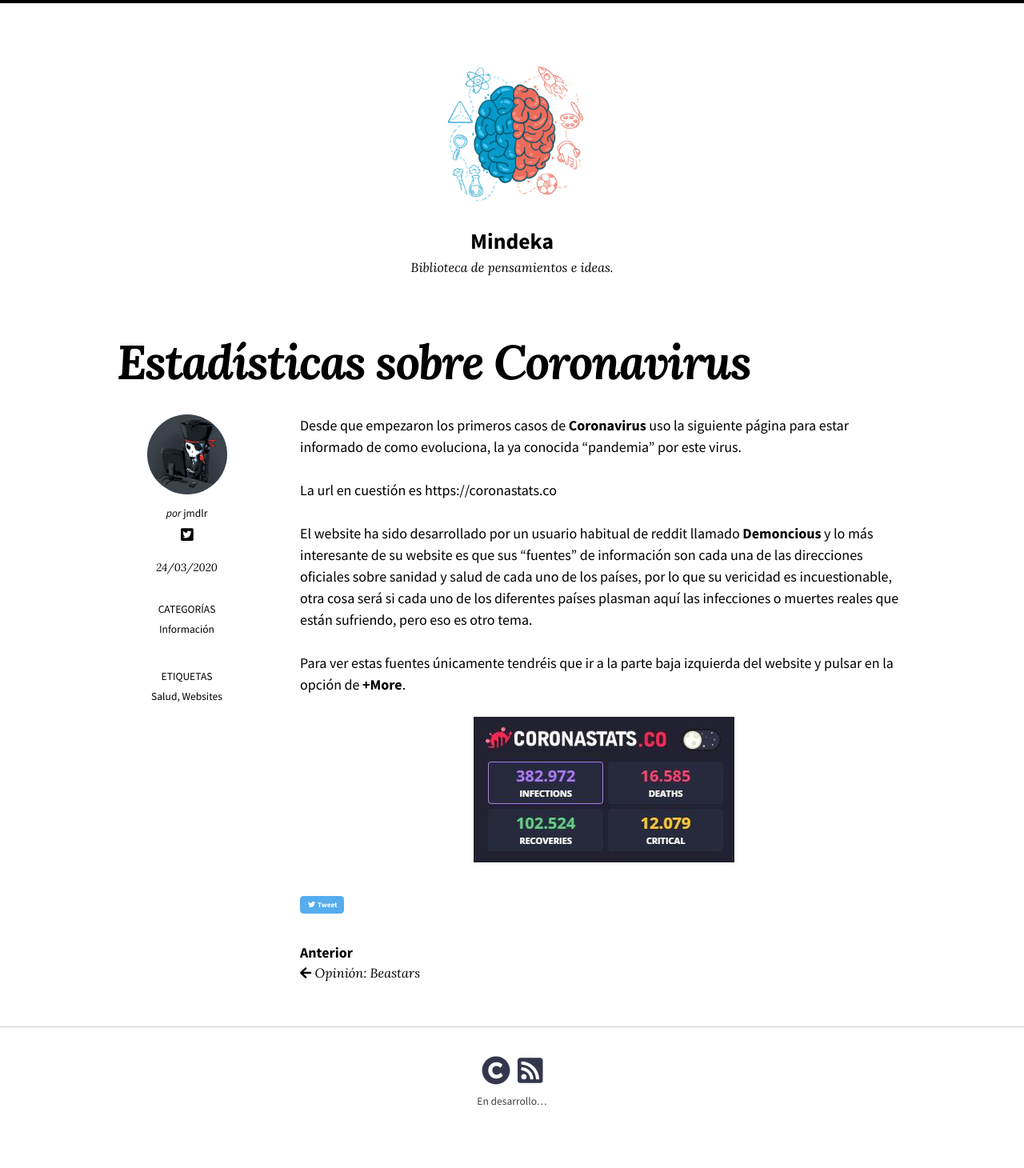
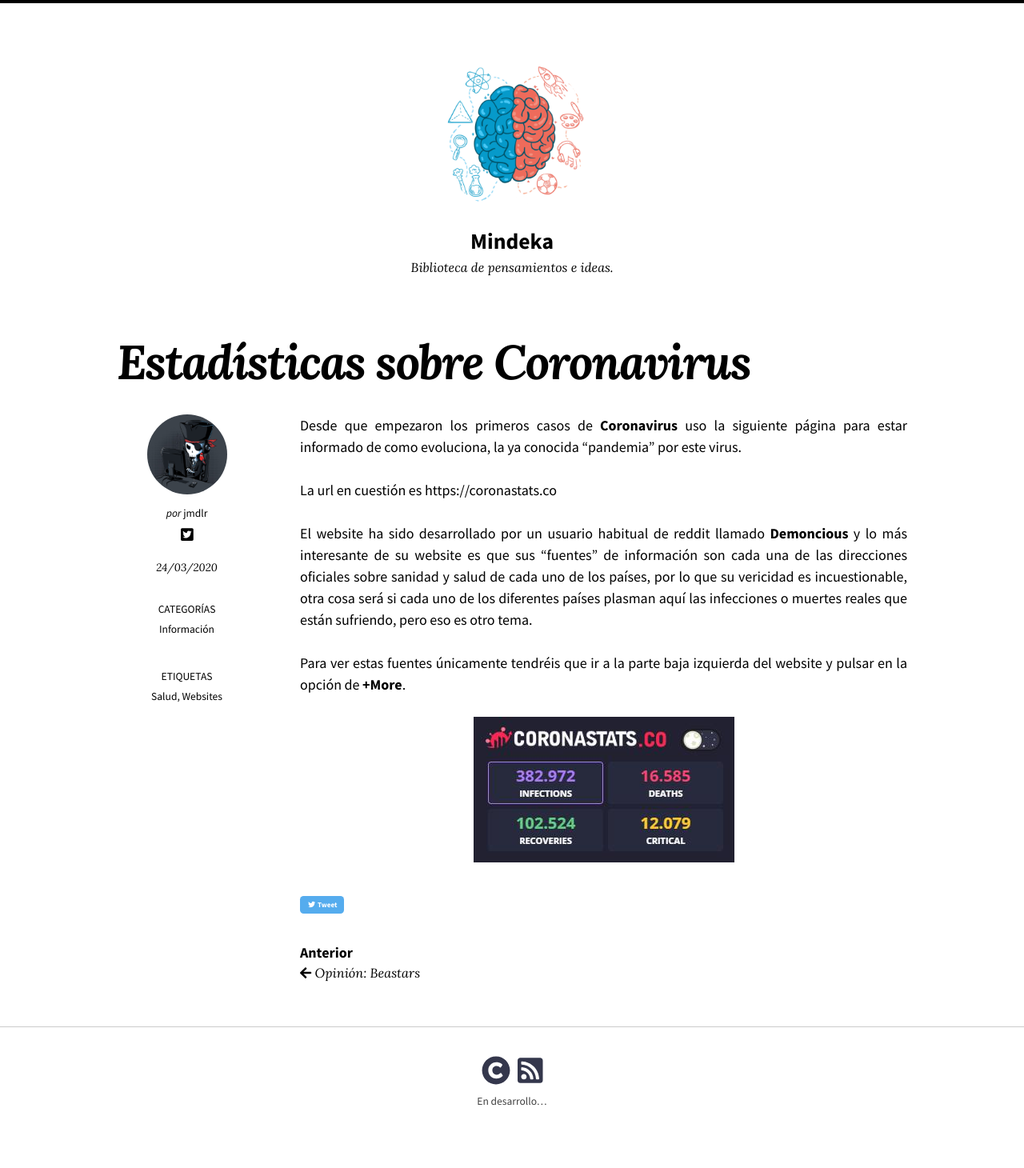
Before and after one commit to gide0n/old-mindeka, a Jekyll site: the page built from _posts/2020-03-24-coronastats.md, in a window 1280 px wide. Shown: the whole page at 80% size. Built offline with Jekyll 4.4.1, drawn with Linux system fonts in a browser that asks for light colours; nearby versions of some CDN libraries.

Commit message:
Update 2020-03-24-coronastats.md

```diff
--- a/_posts/2020-03-24-coronastats.md
+++ b/_posts/2020-03-24-coronastats.md
@@ -9,13 +9,14 @@ tags:
 ---
 
 Desde que empezaron los primeros casos de **Coronavirus** uso la siguiente página para estar informado de como evoluciona, la ya conocida "pandemia" por este virus.
+{: .text-justify}
 
 <!--more-->
 
 La url en cuestión es https://coronastats.co
 
 El website ha sido desarrollado por un usuario habitual de reddit llamado **Demoncious** y lo más interesante de su website es que sus "fuentes" de información son cada una de las direcciones oficiales sobre sanidad y salud de cada uno de los países, por lo que su vericidad es incuestionable, otra cosa será si cada uno de los diferentes países plasman aquí las infecciones o muertes reales que están sufriendo, pero eso es otro tema.
-
+{: .text-justify}
 Para ver estas fuentes únicamente tendréis que ir a la parte baja izquierda del website y pulsar en la opción de **+More**.
-
+{: .text-justify}
 ![image-center]({{ '/images/coronastats_co.jpg' | absolute_url }}){: .align-center}
```
